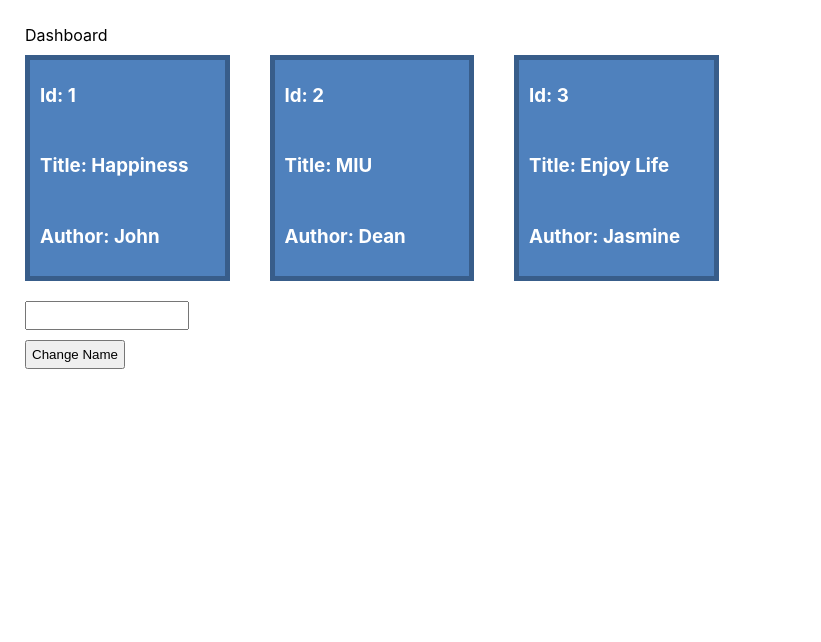
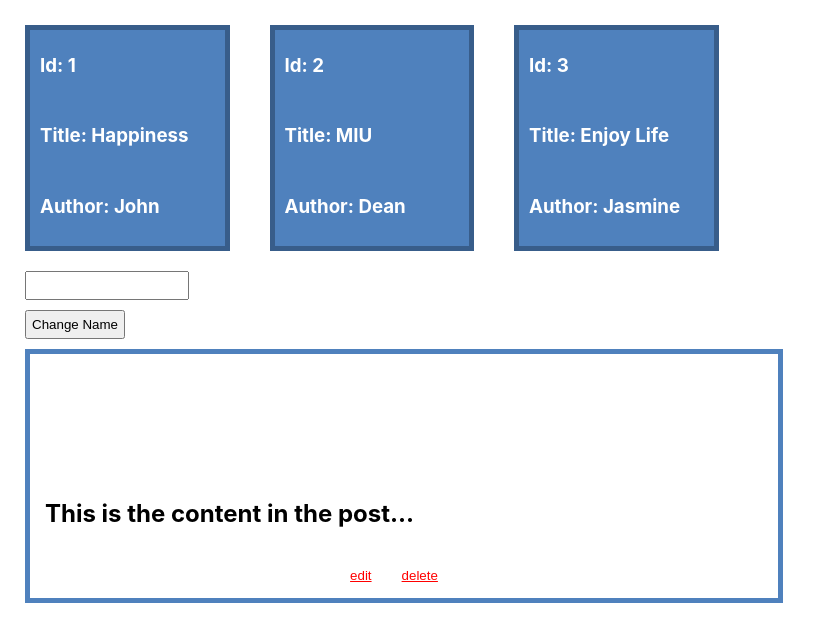
Before and after one commit to XNKRJUNG/WAA-CS545-React, a React (Create React App) app: page / in a window 1280 px wide. Shown: the top 642 px of the page, without its empty margins (0-821 px from the left). Built offline with nearby package versions, Linux system fonts and the light colour scheme.

Commit message:
1. React Introduction Optional

```diff
--- a/src/components/post/Post.jsx
+++ b/src/components/post/Post.jsx
@@ -2,10 +2,10 @@ import React from "react"
 import "./post.css"
 
 const Post = props => {
-  const { id, title, author } = props
+  const { id, title, author, onClick } = props
 
   return (
-    <div className="post">
+    <div className="post" onClick={onClick}>
       <h3>Id: {id}</h3>
       <h3>Title: {title}</h3>
       <h3>Author: {author}</h3>
--- /dev/null
+++ b/src/components/post/PostDetails.jsx
@@ -0,0 +1,23 @@
+import React from "react"
+
+const PostDetails = props => {
+  const { title, author, description } = props
+
+  return (
+    <div className="postDeatilsContainer">
+      <div className="header">
+        <h4>{title}</h4>
+        <h3>{author}</h3>
+      </div>
+      <div className="content">
+        <h2>{description}</h2>
+      </div>
+      <div className="actions">
+        <button>edit</button>
+        <button>delete</button>
+      </div>
+    </div>
+  )
+}
+
+export default PostDetails
--- a/src/components/post/Posts.jsx
+++ b/src/components/post/Posts.jsx
@@ -11,7 +11,13 @@ const Posts = props => {
     { id: 3, title: "Enjoy Life", author: "Jasmine" }
   ])
 
-  const { title } = props
+  const { title, handleSelectedPost } = props
+
+  const handlePostClick = post => {
+    if (handleSelectedPost) {
+      handleSelectedPost(post)
+    }
+  }
 
   if (title && postState.length > 0) {
     const updatedPosts = [...postState]
@@ -28,7 +34,7 @@ const Posts = props => {
   //   }
   // }, [title])
 
-  const post = postState.map(p => <Post id={p.id} title={p.title} author={p.author} key={p.id} />)
+  const post = postState.map(p => <Post id={p.id} title={p.title} author={p.author} key={p.id} onClick={() => handlePostClick(p)} />)
 
   return <div className="postCard">{post}</div>
 }
--- a/src/components/post/post.css
+++ b/src/components/post/post.css
@@ -14,4 +14,34 @@
   color: #ffffff;
   border: 5px solid #385d8a;
   font-weight: bold;
+  cursor: pointer;
 }
+
+.postDeatilsContainer {
+  display: flex;
+  flex-direction: column;
+  width: 60%;
+  border: 5px solid #4f81bd;
+}
+
+.postDeatilsContainer > .header {
+  display: flex;
+  flex-direction: column;
+  align-items: center;
+}
+
+.actions {
+  display: flex;
+  flex-direction: row;
+  justify-content: center;
+}
+
+.actions button {
+  margin-right: 20px;
+
+  background-color: #ffffff;
+  color: red;
+  border: none;
+  text-decoration: underline;
+  cursor: pointer;
+}
--- a/src/pages/dashboard/Dashboard.jsx
+++ b/src/pages/dashboard/Dashboard.jsx
@@ -1,29 +1,38 @@
 import React, { useState } from "react"
 import Posts from "../../components/post/Posts"
+import PostDetails from "../../components/post/PostDetails"
 
 const Dashboard = () => {
   const [inputValue, setinputValue] = useState("")
   const [title, setTitle] = useState("")
+  const [selectedPost, setSelectedPost] = useState({})
 
   const handleNameChange = event => {
     // console.log(event.target.value)
     setinputValue(event.target.value)
   }
 
-  function handleButtonSubmit() {
+  const handleButtonSubmit = () => {
     setTitle(inputValue)
+  }
+
+  const handleSelectedPost = post => {
+    setSelectedPost(post)
   }
 
   return (
     <>
-      <div>Dashboard</div>
-      <Posts title={title} />
+      {/* <div>Dashboard</div> */}
+      <Posts title={title} handleSelectedPost={handleSelectedPost} />
       <div style={{ display: "flex", flexDirection: "column" }}>
         <input type="text" name="inputValue" value={inputValue} onChange={handleNameChange} style={{ width: "150px", marginBottom: "10px" }} />
         <button onClick={handleButtonSubmit} name="onSubmit" style={{ width: "100px" }}>
           Change Name
         </button>
       </div>
+      <div className="postDetailsCard">
+        <PostDetails title={selectedPost.title} author={selectedPost.author} id={selectedPost.id} description={"This is the content in the post..."} />
+      </div>
     </>
   )
 }
```
